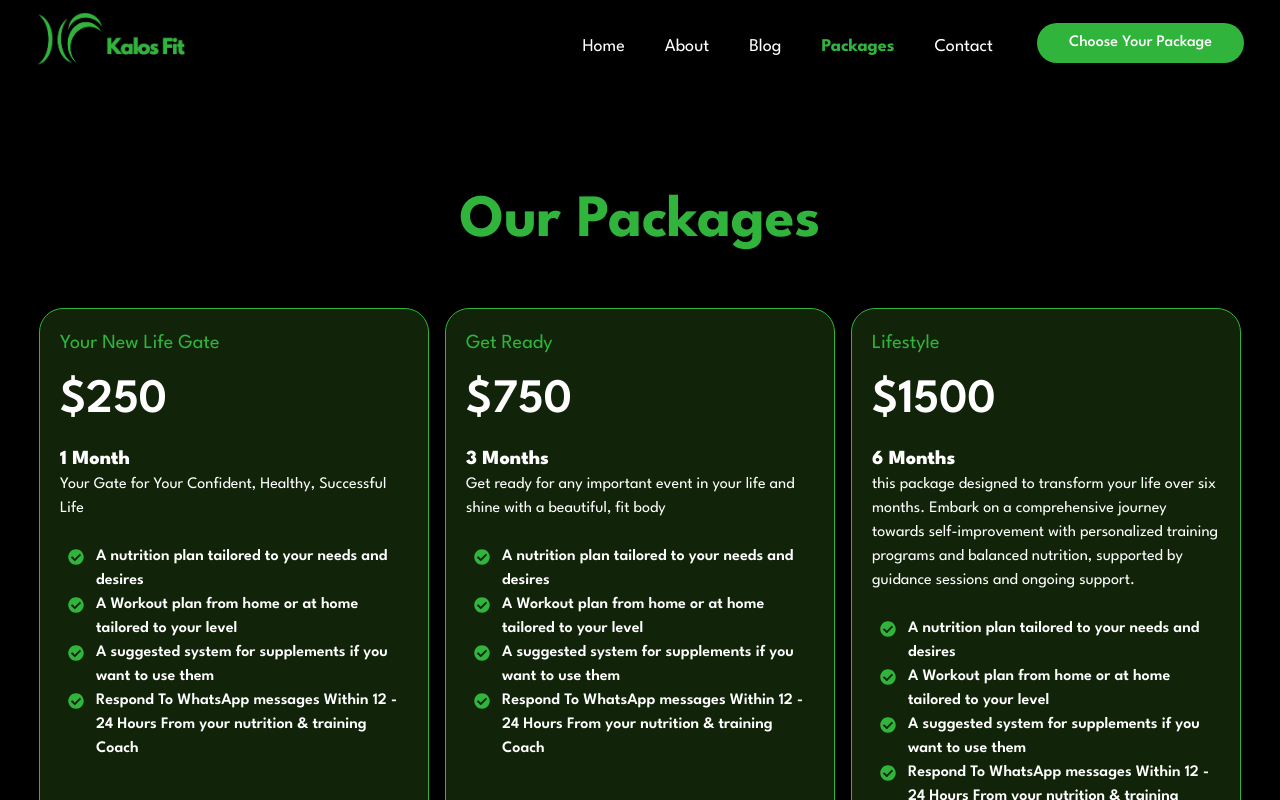
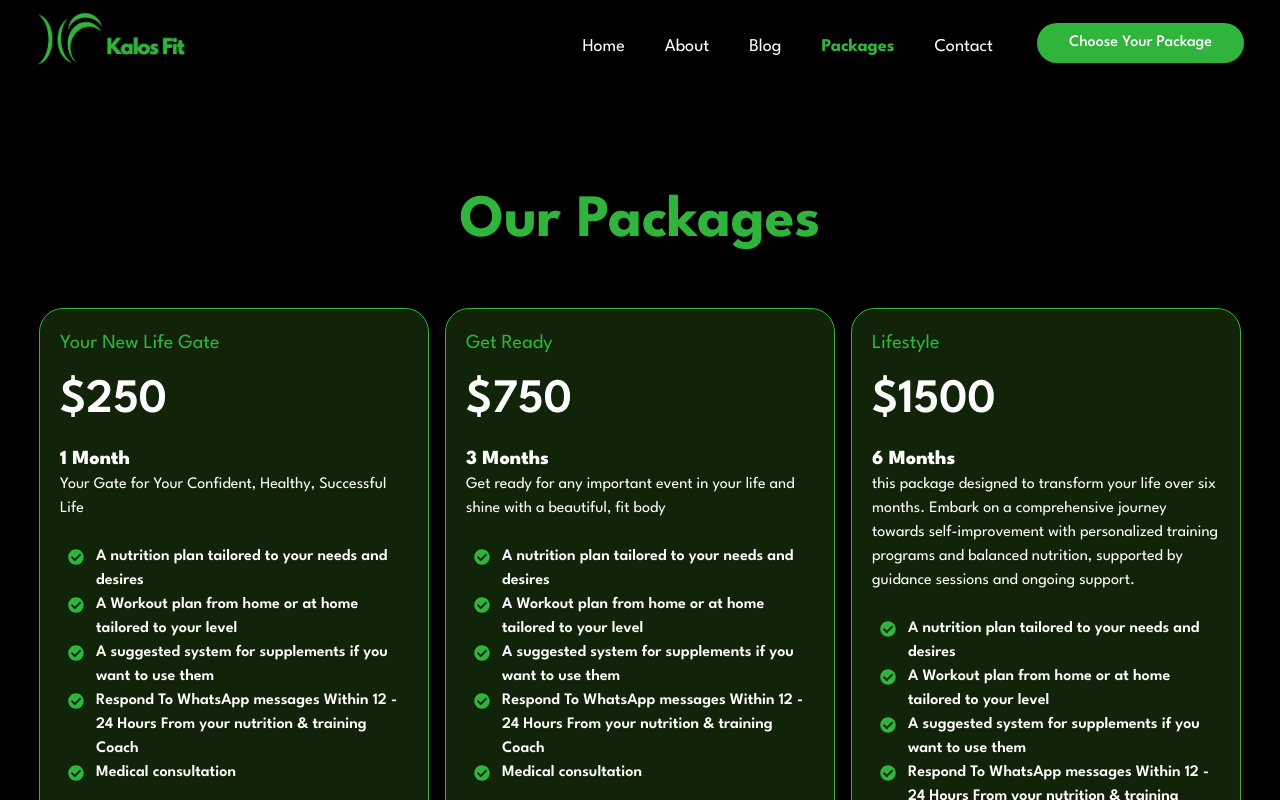
Before and after one commit to mohamed-sayed-elmahdy/kalos-fit, a Next.js app: page /packages in a window 1280 px wide. Shown: the top 800 px of the page. Built offline with nearby package versions, Linux system fonts and the light colour scheme.

Commit message:
New Version

```diff
--- a/src/app/components/packages/Packages.jsx
+++ b/src/app/components/packages/Packages.jsx
@@ -13,6 +13,7 @@ const packages = [
       "A Workout plan from home or at home tailored to your level",
       "A suggested system for supplements if you want to use them",
       "Respond To WhatsApp messages Within 12 - 24 Hours From your nutrition & training Coach",
+      "Medical consultation",
     ],
     bgColor: "#112308",
     borderColor: "#30B43C",
@@ -31,6 +32,7 @@ const packages = [
       "A Workout plan from home or at home tailored to your level",
       "A suggested system for supplements if you want to use them",
       "Respond To WhatsApp messages Within 12 - 24 Hours From your nutrition & training Coach",
+      "Medical consultation",
     ],
     bgColor: "#112308",
     borderColor: "#30B43C",
@@ -50,6 +52,7 @@ const packages = [
       "A suggested system for supplements if you want to use them",
       "Respond To WhatsApp messages Within 12 - 24 Hours From your nutrition & training Coach",
       "Weekly follow-up via Zoom With your nutrition & training Coach",
+      "Medical consultation",
     ],
     bgColor: "#112308",
     borderColor: "#30B43C",
```
